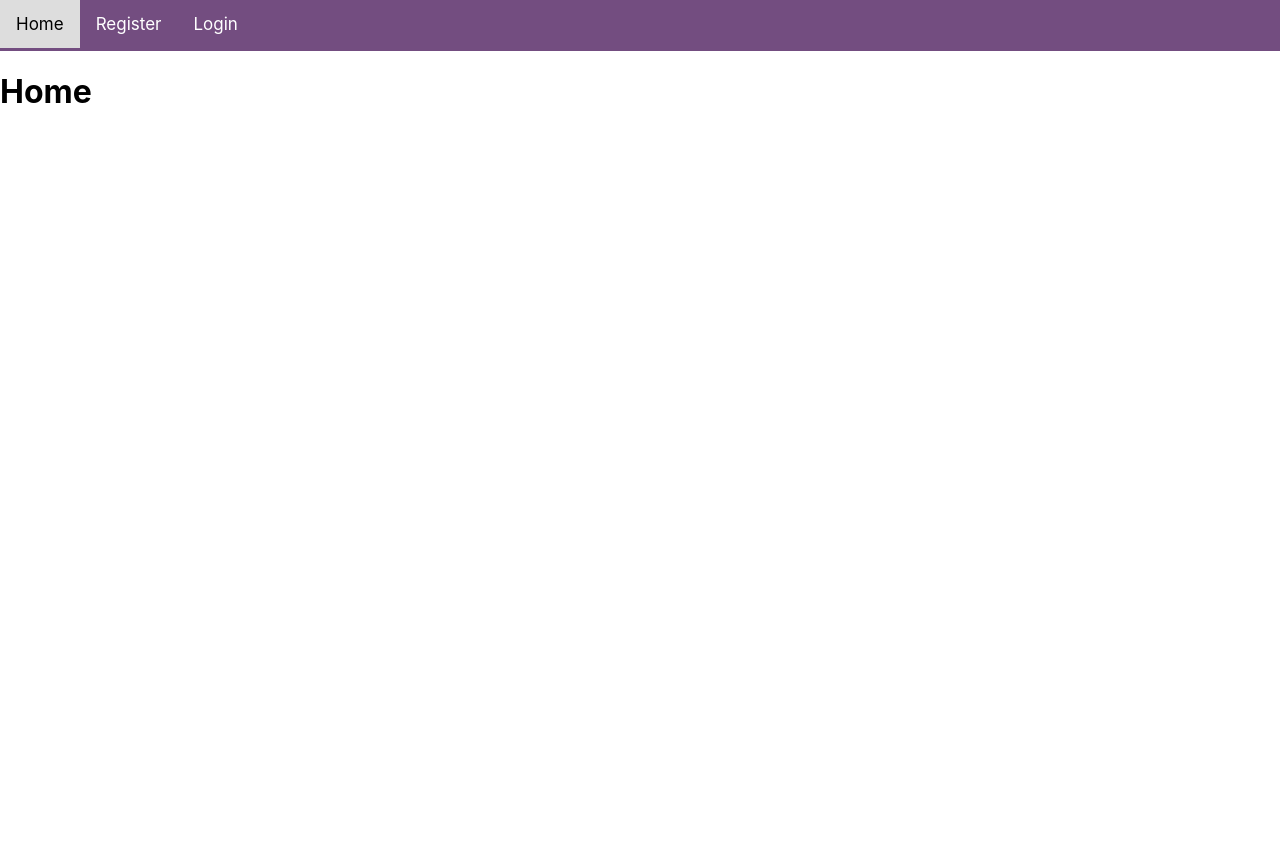
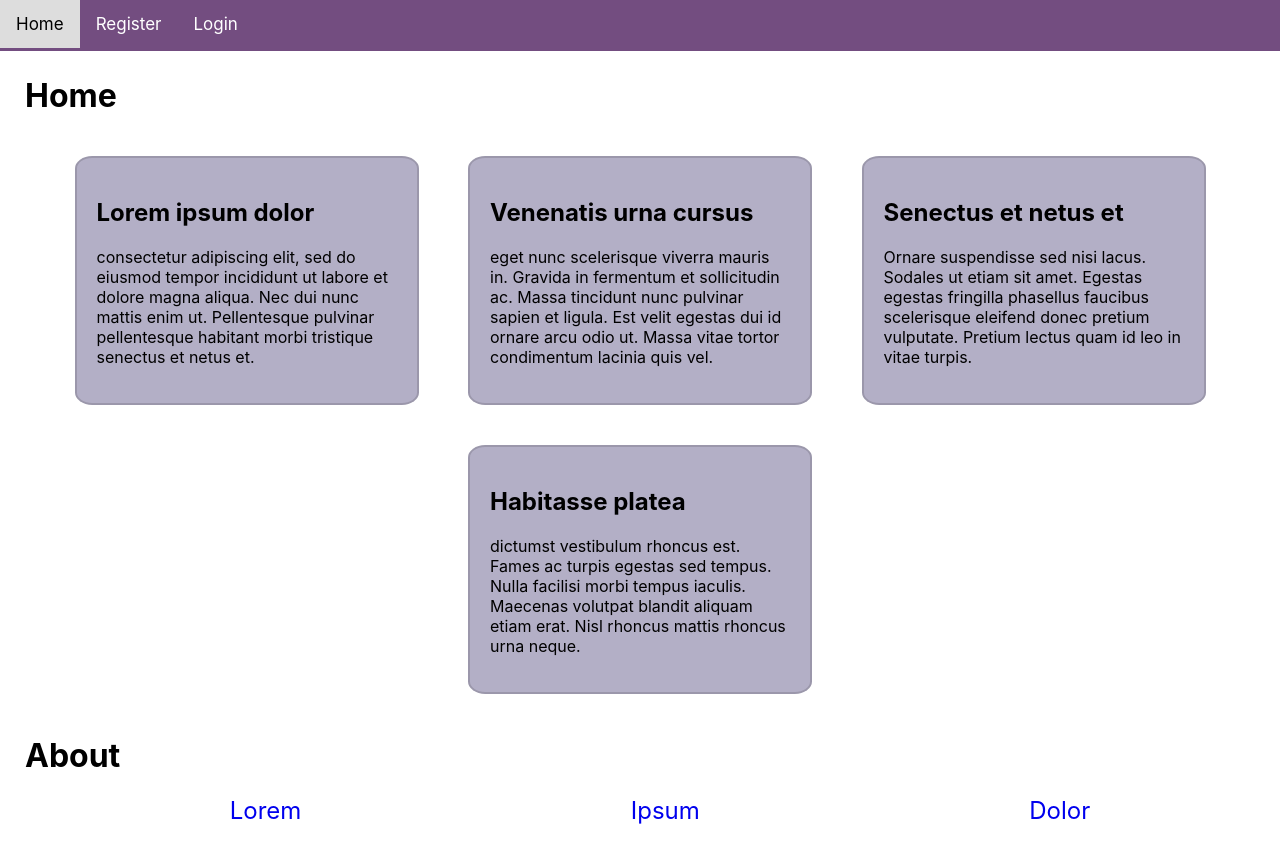
Before and after one commit to mitchdmarino/Responsive-React-Dashboard, a React (Create React App) app in the folder client/: page / in a window 1280 px wide. Before the commit the page ends 800 px from the top, so only its background shows below. Built offline with nearby package versions, Linux system fonts and the light colour scheme.

Commit message:
style homepage

```diff
--- a/client/src/components/Homepage.jsx
+++ b/client/src/components/Homepage.jsx
@@ -2,8 +2,36 @@ import React from 'react'
 
 export default function Homepage () {
     return (
-        <div>
-            <h1>Home</h1>
+        <div className='home-page'>
+            <div className='home-title'>
+                <h1>Home</h1>
+            </div>
+            <div className='cards-container'>
+                <div className='card'>
+                    <h2>Lorem ipsum dolor</h2>
+                    <p>consectetur adipiscing elit, sed do eiusmod tempor incididunt ut labore et dolore magna aliqua. Nec dui nunc mattis enim ut. Pellentesque pulvinar pellentesque habitant morbi tristique senectus et netus et. </p>
+                </div>
+                <div className='card'>
+                    <h2>Venenatis urna cursus</h2>
+                    <p>eget nunc scelerisque viverra mauris in. Gravida in fermentum et sollicitudin ac. Massa tincidunt nunc pulvinar sapien et ligula. Est velit egestas dui id ornare arcu odio ut. Massa vitae tortor condimentum lacinia quis vel.  </p>
+                </div>
+                <div className='card'>
+                    <h2>Senectus et netus et  </h2>
+                    <p>Ornare suspendisse sed nisi lacus. Sodales ut etiam sit amet. Egestas egestas fringilla phasellus faucibus scelerisque eleifend donec pretium vulputate. Pretium lectus quam id leo in vitae turpis.</p>
+                </div>
+                <div className='card'>
+                    <h2>Habitasse platea  </h2>
+                    <p>dictumst vestibulum rhoncus est. Fames ac turpis egestas sed tempus. Nulla facilisi morbi tempus iaculis. Maecenas volutpat blandit aliquam etiam erat. Nisl rhoncus mattis rhoncus urna neque.</p>
+                </div>
+            </div>
+            <div className='about-container'>
+                <h1>About</h1>
+                <ul className='about-list'>
+                    <li><a href='/'>Lorem</a></li>
+                    <li><a href='/'>Ipsum</a></li>
+                    <li><a href='/'>Dolor</a></li>
+                </ul>
+            </div>
         </div>
     )
 }
--- a/client/src/index.css
+++ b/client/src/index.css
@@ -230,3 +230,36 @@ nav .icon {
   padding: 10px;
 
 }
+
+/* HOMEPAGE styles */
+
+.home-page {
+  margin: 25px;
+}
+
+.cards-container {
+  display: flex;
+  flex-wrap: wrap;
+  margin: 0 auto;
+  justify-content: space-evenly;
+}
+
+.card {
+  max-width: 300px;
+  margin: 20px 0px;
+  text-align: left;
+  border: 2px solid rgba(0, 0, 0, 0.138);
+  border-radius: 5%;
+  padding: 20px;
+  background-color: #564d8072;
+}
+
+.about-list {
+  display: flex;
+  justify-content: space-around;
+}
+.about-list li,a {
+  text-decoration: none;
+  list-style-type: none;
+  font-size: 24px;
+}
```
